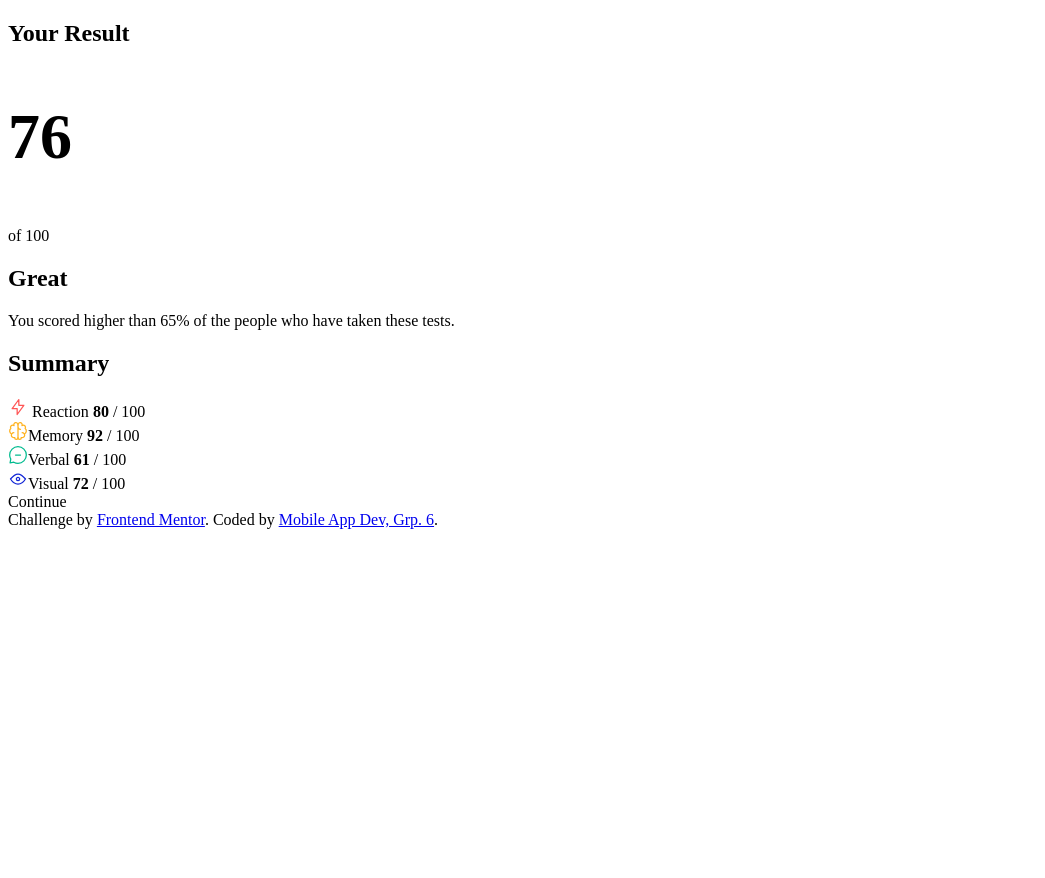
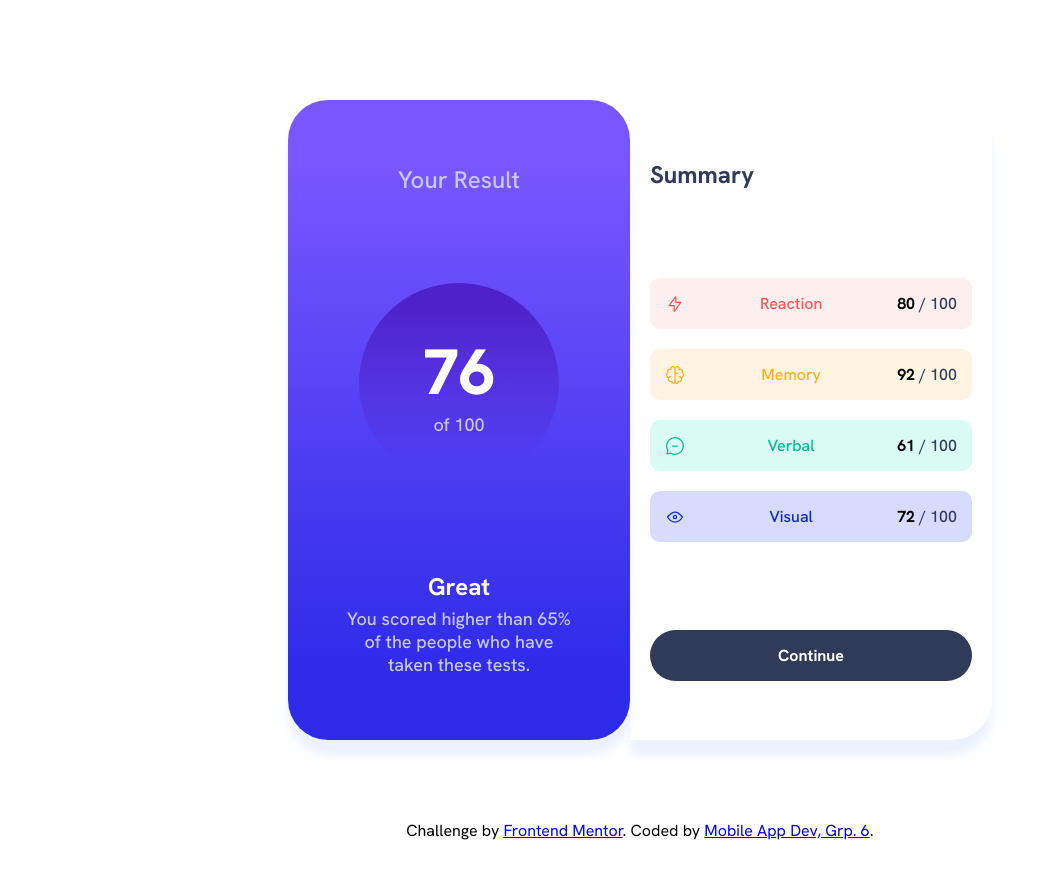
Before and after one commit to Eznira/Skillup-mobiledev_assig2, a plain HTML site: page index.html in a window 1280 px wide. Shown: the whole page, without its empty margins (0-1045 px from the left). Before the commit the page ends 800 px from the top, so only its background shows below. Drawn offline with Linux system fonts and the light colour scheme.

Commit message:
Update style.css

```diff
--- a/style.css
+++ b/style.css
@@ -1,71 +1,226 @@
-<!DOCTYPE html>
-<html lang="en">
-<head>
-  <meta charset="UTF-8">
-  <meta name="viewport" content="width=device-width, initial-scale=1.0"> <!-- displays site properly based on user's device -->
-  <link rel="icon" type="image/png" sizes="32x32" href="./assets/images/favicon-32x32.png">
-  <link rel="stylesheet" href="./assets/fonts/HankenGrotesk-VariableFont_wght.ttf">
-  <link rel="stylesheet" href="./style.css">
-  <title>Frontend Mentor | Results summary component</title>
+/* initiallizing all DOM element styles  */
+*{
+  padding: 0;
+  margin: 0;
+  box-sizing: border-box;
+  font-family: var(--font-family);
+}
+h1{
+  font-size: 2.5rem;
+  font-weight: 800;
+}
+h2{
+  font-size: 1.5rem;
+  font-weight: 700;
+}
+p{
+  font-size: 18px;
+  font-weight: 500;
+}
+/* creating my color variables  */
+:root{
+  --Light-red:hsl(0, 100%, 67%);
+  --Orangey-yellow:hsl(39, 100%, 56%);
+  --Green-teal:hsl(166, 100%, 37%);
+  --Cobalt-blue:hsl(234, 85%, 45%);
+  --light-gradient:hsl(252, 100%, 67%);
+  --dark-gradient:hsl(241, 81%, 54%);
+  --violet:hsla(256, 72%, 46%, 1);
+  --persian:hsla(241, 72%, 46%, 0);
+  --white:hsl(0, 0%, 100%);
+  --pale-shadow:hsl(221, 100%, 96%);
+  --light-lavender:hsl(241, 100%, 89%);
+  --dark-grey-blue:hsl(224, 30%, 27%);
+  --font-family:'Hanken Grotesk';
+}
+body{
+  padding: 100px;
+}
+.container{
+  background-color: var(--white);
+  display: flex;
+  align-items: center;
+  justify-content: center;
+  width: 100%;
+  flex-direction: column;
+}
+.result-container{
+  display: flex;
+  align-items: center;
+  justify-content: space-between;
+  width: 55vw;
+  height: 80vh;
+  border-radius: 40px;
+  margin-bottom: 80px;
+}
+.result-overview, .result-summary{
+  flex: 1;
+  height: 100%;
+  display: flex;
+  align-items: center;
+}
 
-  <!-- linked my local font from local directory  -->
-  <style>
-    @font-face {
-    font-family: 'Hanken Grotesk';
-    font-weight: 500 700 800;
-    src: url(./assets/fonts/HankenGrotesk-VariableFont_wght.ttf) format("woff2");
+/* styles for right div  */
+
+.result-overview{
+  background-image: linear-gradient(180deg,  var(--light-gradient) 10%,  var(--dark-gradient) 90%);
+  border-radius: 40px;
+  box-shadow: 0px 15px 10px var(--pale-shadow);
+  justify-content: space-around;
+  padding: 20px 10px;
+  flex-direction: column;
+  position: relative;
+}
+.overview-title{
+  font-family: var(--font-family);
+  text-transform: capitalize;
+  font-weight: 500;
+  color: var(--light-lavender);
+}
+.score-container-circle{
+  display: flex;
+  align-items: center;
+  justify-content: center;
+  flex-direction: column;
+  height: 200px;
+  width: 200px;
+  border-radius: 50%;
+  background-image: linear-gradient(180deg, var(--violet) 10%, var(--persian) 90%);
+}
+.score-container-circle h1{
+  color: var(--white);
+  font-size: 3rem;
+}
+.score-container-circle p {
+  color: var(--light-lavender);
+}
+.remark-container{
+  display: flex;
+  align-items: center;
+  justify-content: center;
+  flex-direction: column;
+  width: 70%;
+  text-align: center;
+}
+.remark-container h2{
+  color: var(--white);
+  margin-bottom: 5px;
+}
+.remark-container p{
+  color: var(--light-lavender);
+}
+
+/* styles for right div starts here  */
+
+.result-summary{
+  border-radius: 0px 40px 40px 0px;
+  box-shadow: 0px 15px 10px var(--pale-shadow);
+  justify-content: space-around;
+  flex-direction: column;
+  padding: 20px;
+}
+.result-summary h2{
+  color: var(--dark-grey-blue);
+  align-self: flex-start;
+}
+.score-tab{
+  width: 100%;
+  display: flex;
+  align-items: center;
+  justify-content: space-between;
+  padding:15px;
+  border-radius: 10px;
+  margin: 10px 0px;
+}
+.first-tab{
+  color: var(--Light-red);
+  background-color: hsla(0, 100%, 96%, 0.769);
+}
+.second-tab{
+  color: var(--Orangey-yellow);
+  background-color: hsla(37, 100%, 93%, 0.798);
+}
+.third-tab{
+  color: var(--Green-teal);
+  background-color: hsl(165, 80%, 92%);
+}
+.fourth-tab{
+  color: var(--Cobalt-blue);
+  background-color: hsl(234, 95%, 92%);
+}
+.score-tab span {
+  font-weight: 500;
+}
+.score-tab-container{
+  display: flex;
+  align-items: center;
+  justify-content: space-between;
+  flex-direction: column;
+  width: 100%;
+}
+.continue-btn{
+  width: 100%;
+  padding: 15px;
+  color: var(--white);
+  font-weight: 700;
+  background-color: var(--dark-grey-blue);
+  border-radius: 12rem;
+  text-align: center;
+  cursor: pointer;
+  transition: all .3s ease-in-out;
+}
+.continue-btn:hover{
+  background-image: linear-gradient(180deg, var(--light-gradient) 10%, var(--dark-gradient) 90%);
+}
+.continue-btn:active{
+  background-image: linear-gradient(180deg, var(--light-gradient) 10%, var(--dark-gradient) 90%);
+}
+.active{
+  color: var(--dark-grey-blue);
+}
+.active strong{
+  color:hsl(0, 0%, 0%) ;
+}
+
+/* mobile screen styles starts here  */
+
+@media screen and (max-width: 375px){
+  body{
+      padding: 0px;
   }
-  </style>
-</head>
-<body>
-  <!-- whole layout container  -->
-  <main class="container">
-    <!-- layout container for the actual content   -->
-    <section class="result-container">
-      <!-- left div  -->
-      <div class="result-overview">
-        <h2 class="overview-title">
-          Your Result
-        </h2>
-        <div class="score-container-circle">
-            <h1 style="font-size: 4rem;">76</h1>
-            <p>of 100</p>
-        </div>
-        <div class="remark-container">
-          <h2>Great</h2>
-          <p>You scored higher than 65% of the people who have taken these tests.</p>
-        </div>
-      </div>
+  .result-container {
+         flex-direction: column;
+         height: auto;
+         width: 100vw;
+      }
 
-      <!-- right div  -->
-      <div class="result-summary">
-        <h2>Summary</h2>
-        <div class="score-tab-container">
-          <div class="score-tab first-tab">
-            <img src="assets/images/icon-reaction.svg" alt="reaction-icon"> <span>Reaction</span>
-            <span class="active"><strong>80</strong> / 100</span>
-          </div>
-          <div class="score-tab second-tab">
-            <img src="assets/images/icon-memory.svg" alt="memory-ico"><span>Memory</span>
-            <span class="active"><strong>92</strong> / 100</span>
-          </div>
-          <div class="score-tab third-tab">
-            <img src="assets/images/icon-verbal.svg" alt="verbal-ico"><span>Verbal</span>
-            <span class="active"><strong>61</strong> / 100</span>
-          </div>
-          <div class="score-tab fourth-tab">
-            <img src="assets/images/icon-visual.svg" alt="visual-ico"><span>Visual</span>
-            <span class="active"><strong>72</strong> / 100</span>
-          </div>
-        </div>
-        <span class="continue-btn">Continue</span>
-      </div>
-    </section>
-    <!-- end of main content section  -->
-    <div class="attribution">
-      Challenge by <a href="https://www.frontendmentor.io?ref=challenge" target="_blank">Frontend Mentor</a>.
-      Coded by <a href="https://github.com/Eznira/Skillup-mobiledev_assig2" target="_blank">Ihim Arinze, Ugochukwu Jesse</a>.
-    </div>
-  </main>
-</body>
-</html>
+      .result-overview,
+      .result-summary {
+          flex: 1;
+          height: auto;
+          display: flex;
+          align-items: center;
+          width: 100%;
+      }
+      .result-summary{
+          border-radius: 0px 0px 40px 40px;
+      }
+      .result-overview{
+          border-radius: 0px 0px 40px 40px;
+          height: auto;
+      }
+      .score-container-circle{
+          width: 150px;
+          height: 150px;
+          margin: 30px 0px;
+      }
+      .remark-container{
+          width: 80%;
+      }
+      .score-tab{
+          margin: 10px 0px;
+      }
+      .attribution{
+          text-align: center;
+      }
+}
```
